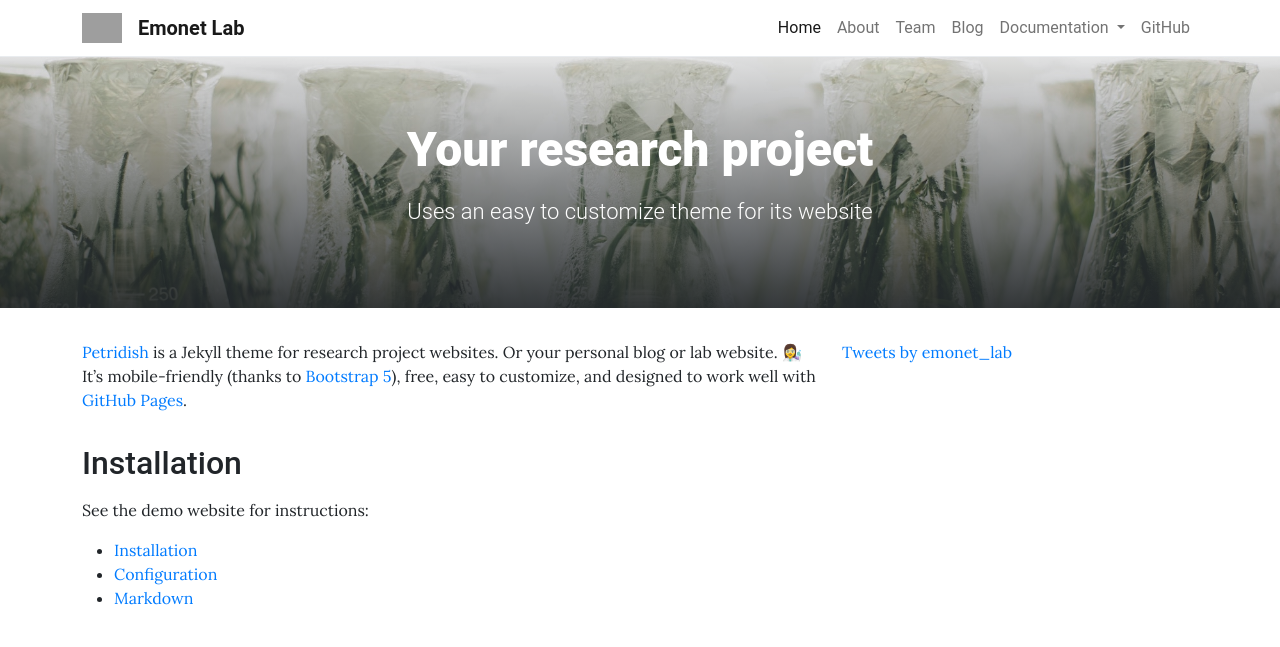
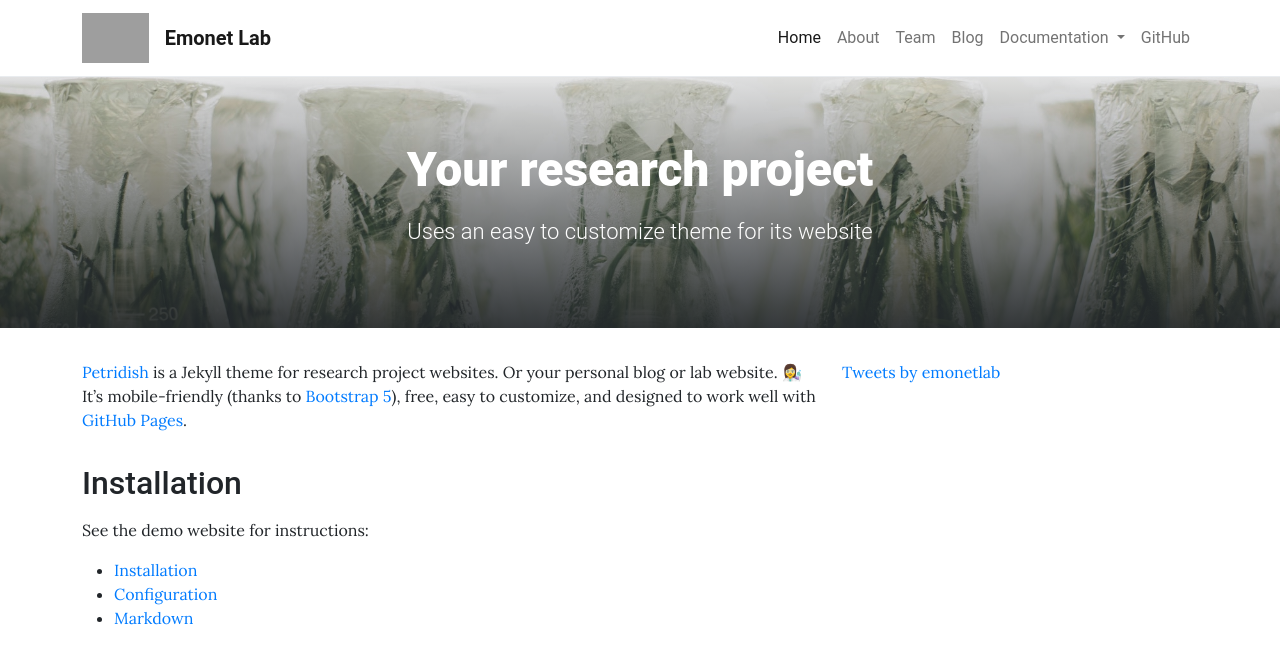
Before and after one commit to gumadeiras/emonetlab, a Jekyll site: the page built from pages/home.md, in a window 1280 px wide, cut to the strip 0-647 px from the top of the page. Built offline with Jekyll 4.4.1, drawn with Linux system fonts in a browser that asks for light colours; comment, search, counter and statistics services are not loaded; grey boxes are pictures that could not be loaded.

Commit message:
bigger navbar

```diff
--- a/_config.yml
+++ b/_config.yml
@@ -8,7 +8,7 @@ author: Emonet Lab                    # Used for copyright statement in footer
 # SOCIAL PROFILES
 social:
   email: thierry.emonet@yale.edu
-  twitter: emonet_lab
+  twitter: emonetlab
   # github: gumadeiras/emonetlab               # Can also be a github_username/repository
   # mastodon: https://mastodon.social/@mastodon_username
   # facebook:                             # A URL
--- a/_sass/_navbar.scss
+++ b/_sass/_navbar.scss
@@ -7,7 +7,7 @@
   .navbar-brand {
     font-weight: bold;
     img {
-      height: 30px;
+      height: 50px;
     }
   }
 
```
